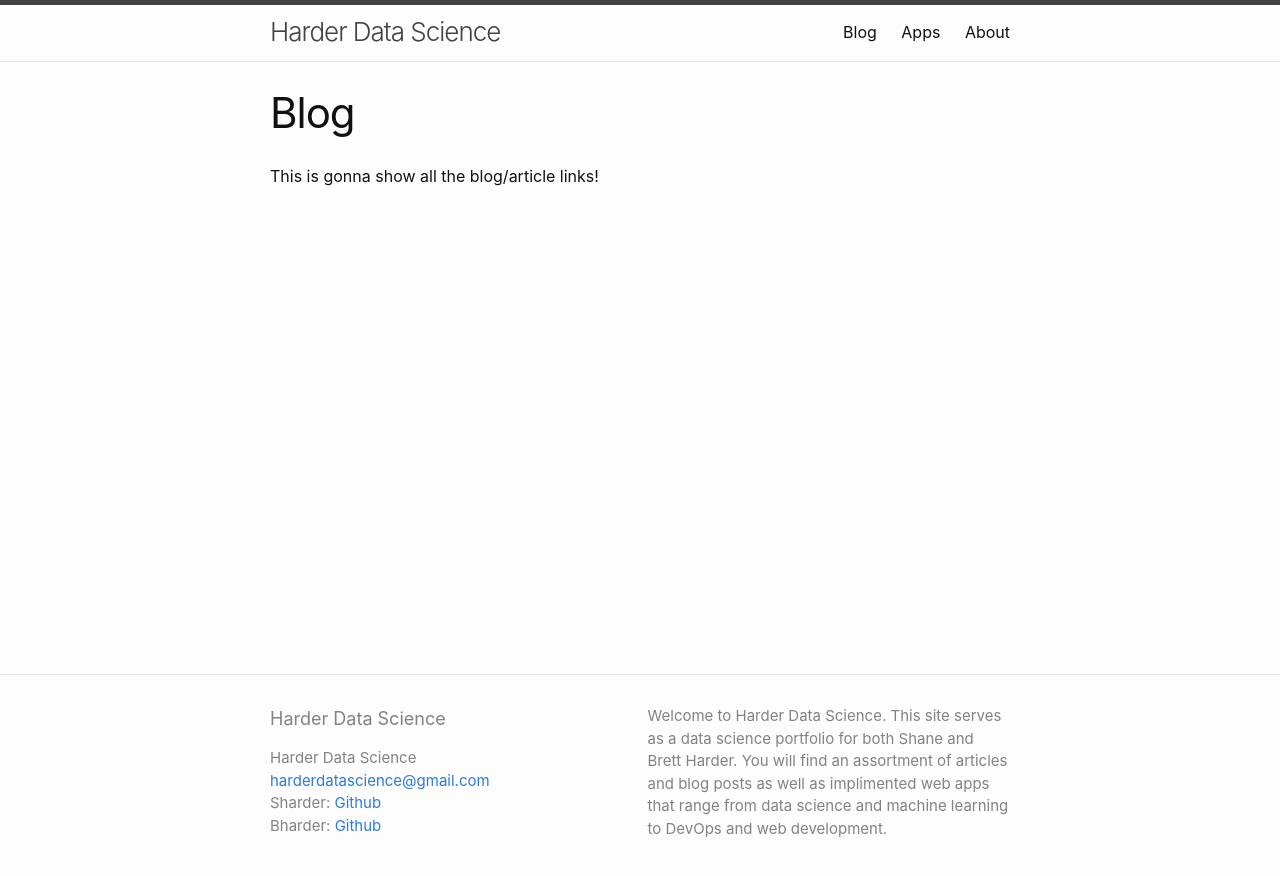
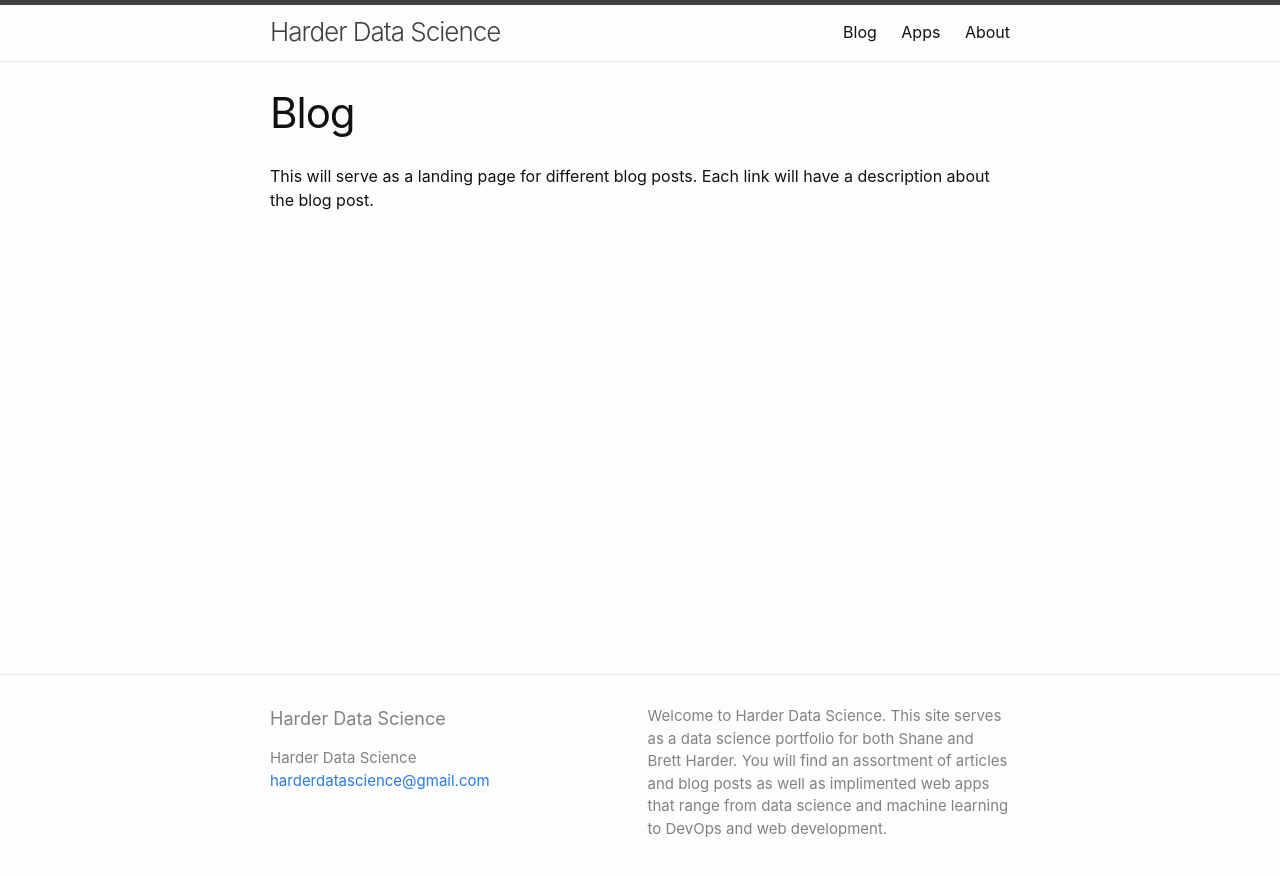
Before and after one commit to sharder14/sharder14.github.io, a Jekyll site: the page built from blog.md, in a window 1280 px wide. Shown: the top 876 px of the page. Built offline with Jekyll 4.4.1, drawn with Linux system fonts in a browser that asks for light colours.

Commit message:
Changed pages md

```diff
--- a/_includes/footer.html
+++ b/_includes/footer.html
@@ -17,8 +17,6 @@
             {%- if site.email -%}
             <li><a class="u-email" href="mailto:{{ site.email }}">{{ site.email }}</a></li>
             {%- endif -%}
-            <li>Sharder: <a href="https://github.com/sharder14">Github</a></li>
-            <li>Bharder: <a href="https://github.com/brettharder">Github</a></li>
         </ul>
       </div>
 
--- a/blog.md
+++ b/blog.md
@@ -5,4 +5,4 @@ permalink: /blog/
 order: 2
 ---
 
-This is gonna show all the blog/article links!
+This will serve as a landing page for different blog posts. Each link will have a description about the blog post.
```
Also changed, not shown: _layouts/home.html (+6 -11 lines), about.md (+2 -0 lines), apps.md (+1 -1 lines), index.md (+9 -0 lines).
